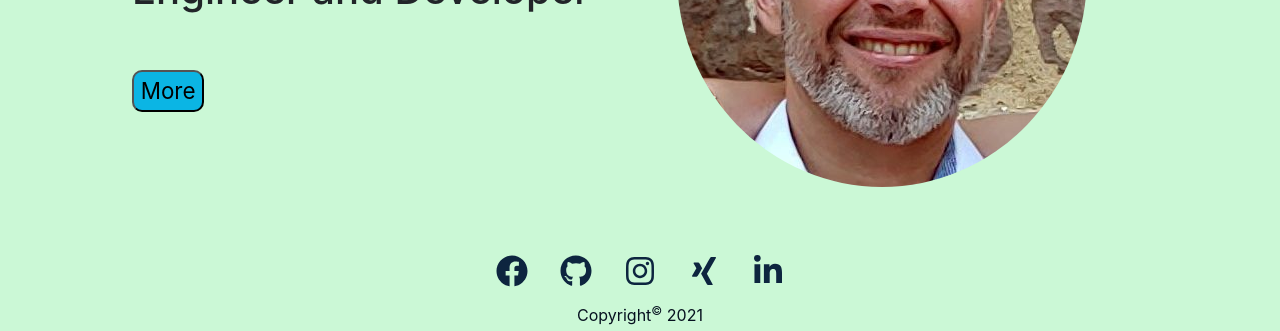
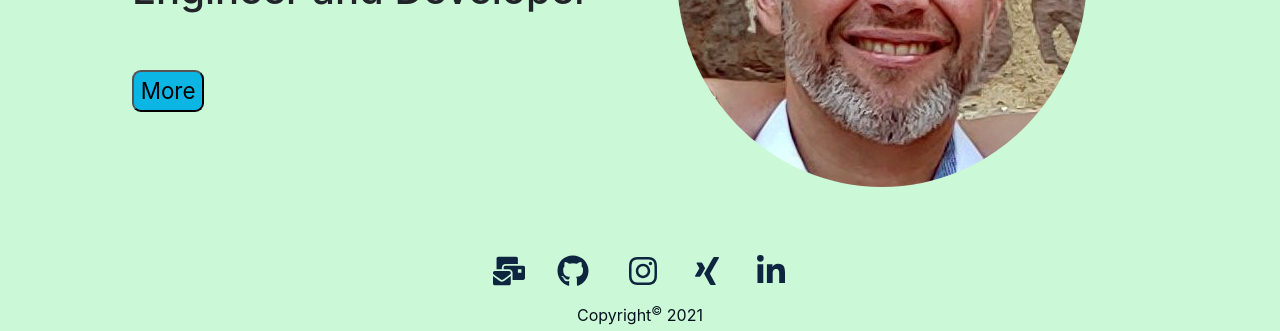
Before and after one commit to svenWacker/portfolio-app, a React (Create React App) app: page / in a window 1280 px wide. Shown: the part 479-810 px from the top of the page. Built offline with nearby package versions, Linux system fonts and the light colour scheme.

Commit message:
footer menu, end design and links

```diff
--- a/src/components/Footer.js
+++ b/src/components/Footer.js
@@ -1,5 +1,5 @@
 import {
-  FaFacebook,
+  FaMailBulk,
   FaGithub,
   FaInstagram,
   FaXing,
@@ -12,11 +12,24 @@ const Footer = () => {
   return (
     <div className="footer-wrapper">
       <div className="social-wrapper">
-        <FaFacebook className="social" />
-        <FaGithub className="social" />
-        <FaInstagram className="social" />
-        <FaXing className="social" />
-        <FaLinkedinIn className="social" />
+        <a href="mailto:s.u.wacker@outlook.de" target="_blank">
+          <FaMailBulk className="social" />
+        </a>
+        <a href="https://github.com/svenWacker" target="_blank">
+          <FaGithub className="social" />
+        </a>{" "}
+        <a href="https://www.instagram.com/swfun75/" target="_blank">
+          <FaInstagram className="social" />
+        </a>
+        <a href="https://www.xing.com/profile/Sven_Wacker/cv" target="_blank">
+          <FaXing className="social" />
+        </a>
+        <a
+          href="https://www.linkedin.com/in/sven-wacker-17764a119/"
+          target="_blank"
+        >
+          <FaLinkedinIn className="social" />
+        </a>
       </div>
       Copyright<sup>©</sup> <span className="year">{year}</span>
     </div>
--- a/src/sass/components/_components.scss
+++ b/src/sass/components/_components.scss
@@ -45,7 +45,7 @@ h2,
 }
 
 .button-design {
-  border-radius: 10px;
+  border-radius: 9px;
   padding: 0.1em 0.3em;
   margin-top: 1rem;
   font-family: inherit;
@@ -54,6 +54,7 @@ h2,
 }
 .button-design:hover {
   transform: scale(1.4);
+  transition: 0.7s;
   background-color: $clr-primary;
   color: $clr-neutral-100;
 }
--- a/src/sass/layouts/_footer.scss
+++ b/src/sass/layouts/_footer.scss
@@ -13,7 +13,8 @@
     }
     .social:hover {
       color: $clr-secondary;
-      font-size: 3.2rem;
+      transform: scale(1.5);
+      transition: 0.5s;
     }
   }
 }
```
